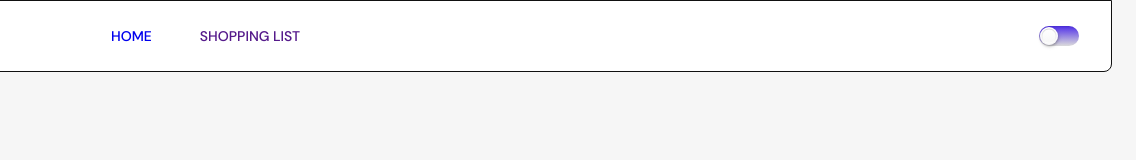
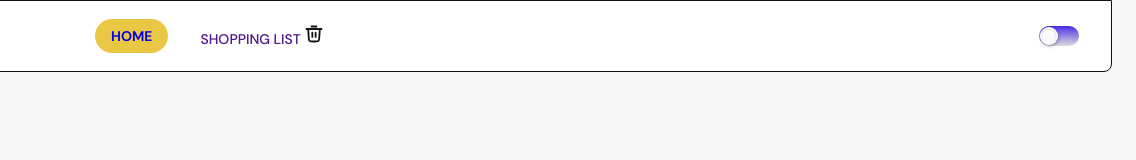
Before and after one commit to NovicovMykhailo/BookStore, a website built with Parcel: page src/index.html in a window 1280 px wide. Shown: the full height of the page, 144-1280 px from the left. Built offline with nearby package versions, Linux system fonts and the light colour scheme.

Commit message:
set scss

```diff
--- a/src/index.html
+++ b/src/index.html
@@ -20,15 +20,15 @@
       </a>
       <nav class="nav">
         <ul class="nav__list list">
-          <li class="nav__item">
+          <li class="nav-item nav-active">
             <a href="#" class="nav__link active link"> Home</a>
           </li>
-          <li class="nav__item">
+          <li class="nav-item">
             <a href="" class="nav__link link">
               Shopping list
-              <!-- <svg class="header__link-icon" width="20" height="20">
-                <use href="./images/svg-sprite.svg#"></use></svg
-            > -->
+              <svg class="header__link-icon" width="20" height="20">
+                <use href="./images/svg-sprite.svg#trash-icon"></use>
+              </svg>
             </a>
           </li>
         </ul>
--- a/src/sass/elements/_header.scss
+++ b/src/sass/elements/_header.scss
@@ -1,5 +1,9 @@
 .header__mobile-menu {
-  fill: black;
+  stroke: $main-text-color;
+}
+
+.header__link-icon {
+  stroke: $main-text-color;
 }
 
 .menu-toggle {
--- a/src/sass/elements/_nav.scss
+++ b/src/sass/elements/_nav.scss
@@ -27,5 +27,4 @@
 
 .nav__link {
   display: block;
-  padding: 8px 16px;
 }
```
